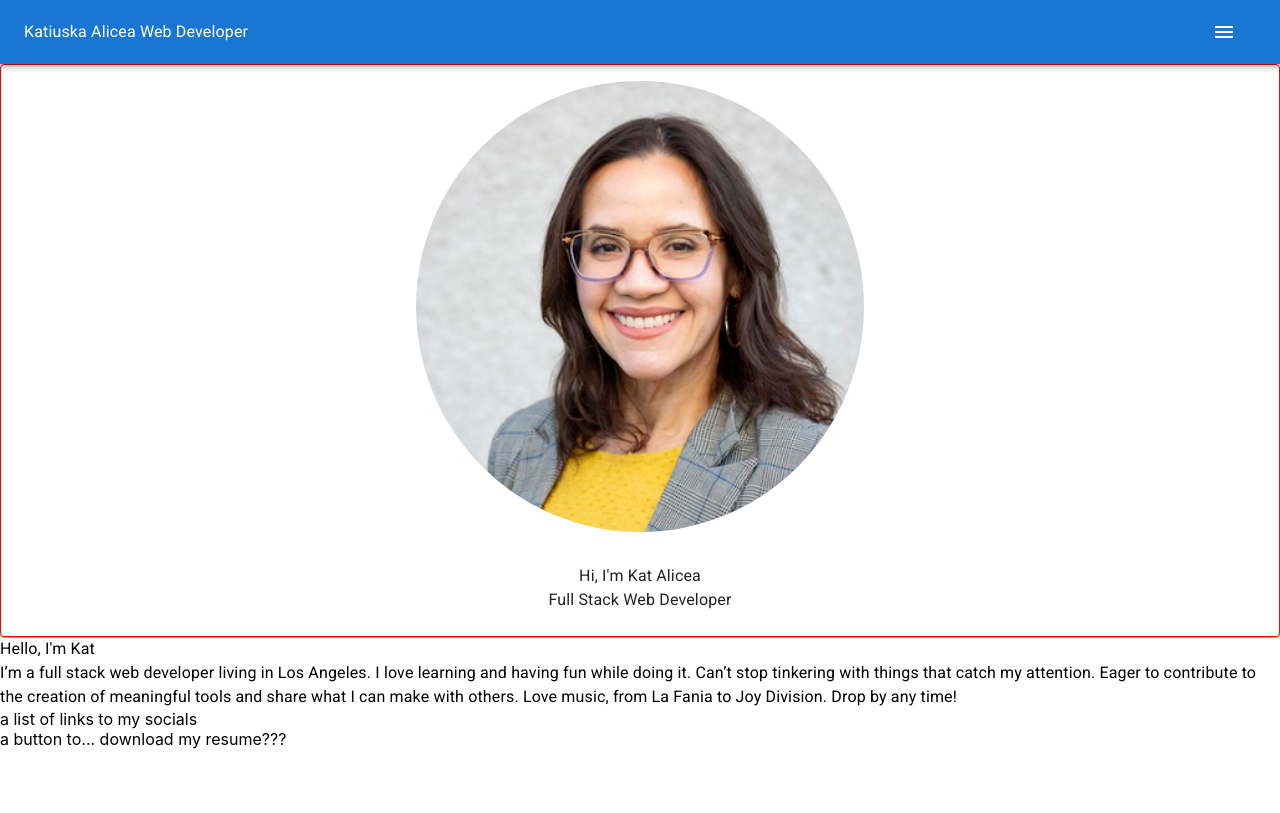
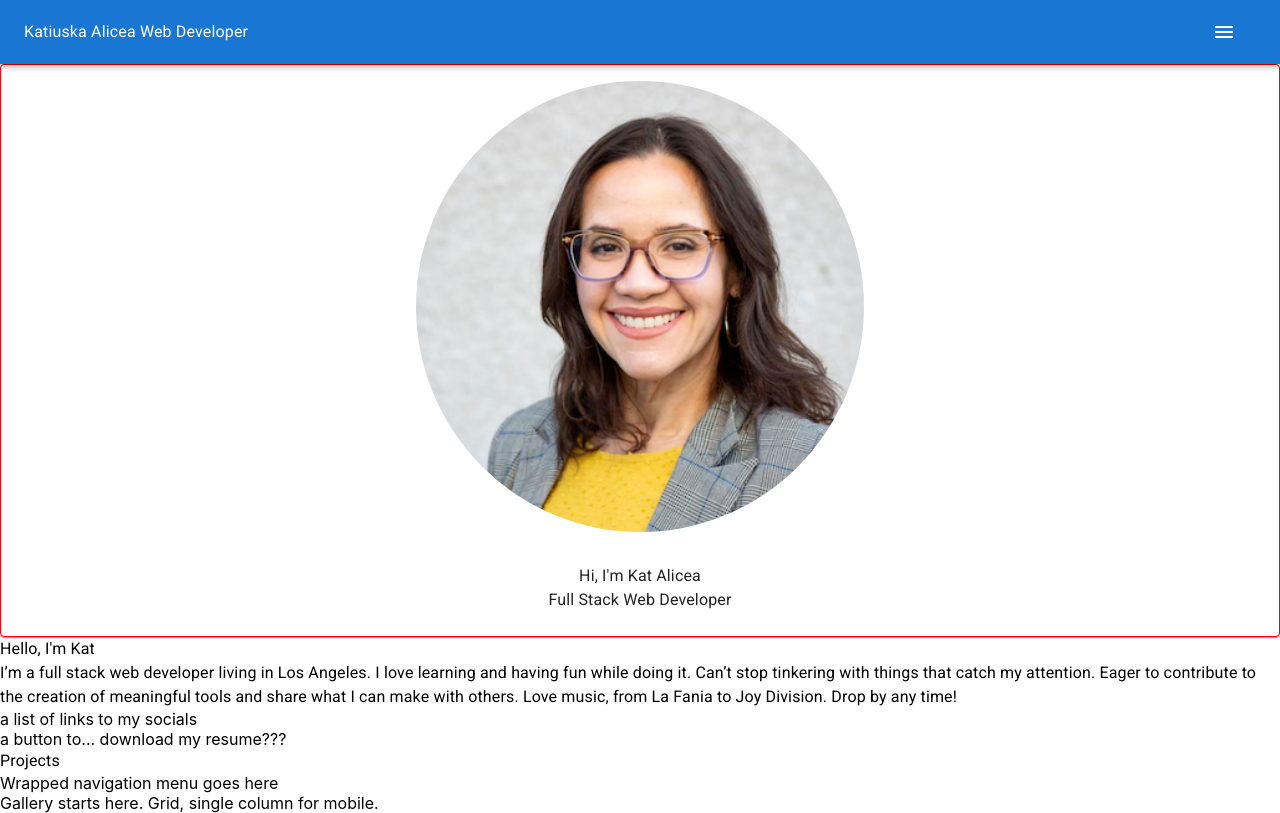
Before and after one commit to chukalicious/kats-portfolio-site, a React (Create React App) app: page / in a window 1280 px wide. Built offline with nearby package versions, Linux system fonts and the light colour scheme.

Commit message:
Created Projects.js with placeholders for coming components.

```diff
--- a/src/App.js
+++ b/src/App.js
@@ -2,6 +2,7 @@ import "./App.css";
 import Navbar from "./components/Navbar";
 import HeroContainer from "./components/HeroContainer";
 import About from "./components/About";
+import ProjectsGallery from "./components/ProjectsGallery";
 import Box from "@mui/material/Box";
 
 function App() {
@@ -10,6 +11,7 @@ function App() {
       <Navbar />
       <HeroContainer />
       <About />
+      <ProjectsGallery />
     </Box>
   );
 }
--- /dev/null
+++ b/src/components/ProjectsGallery.js
@@ -0,0 +1,14 @@
+import Typography from "@mui/material/Typography";
+import Box from "@mui/material/Box";
+
+const ProjectsGallery = () => {
+  return (
+    <Box>
+      <Typography>Projects</Typography>
+      <Box>Wrapped navigation menu goes here</Box>
+      <Box>Gallery starts here. Grid, single column for mobile.</Box>
+    </Box>
+  );
+};
+
+export default ProjectsGallery;
```
